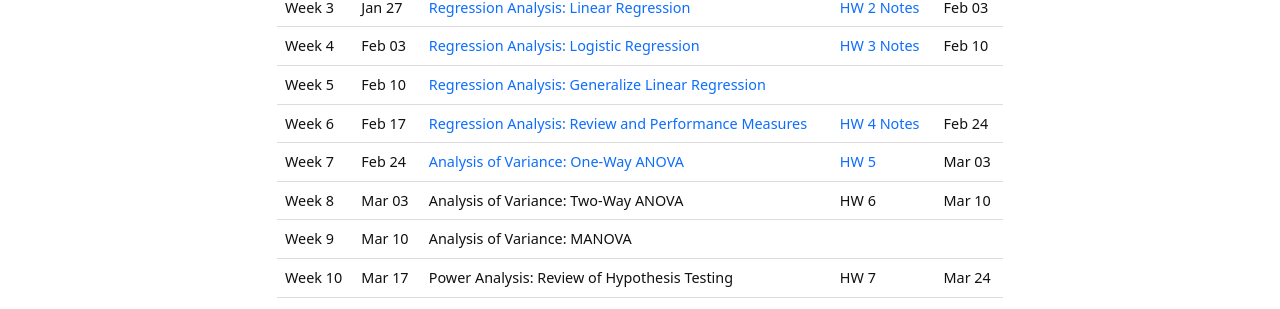
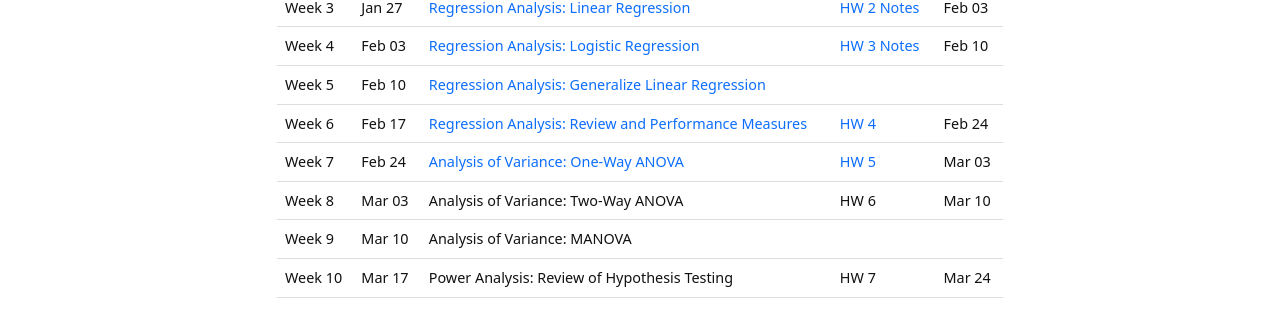
Before and after one commit to XiaoyuLiang/BIOE806-Spring2022, a Jekyll site: the page built from content/2-Schedule.md, in a window 1280 px wide. Shown: the part 264-573 px from the top of the page. Built offline with Jekyll 4.4.1, drawn with Linux system fonts in a browser that asks for light colours.

Commit message:
Update 2-Schedule.md

```diff
--- a/content/2-Schedule.md
+++ b/content/2-Schedule.md
@@ -70,7 +70,7 @@ tr:hover {background-color: #D6EEEE;}
     <td>Week 6</td>
     <td>Feb 17</td>
     <td><a href="/BIOE806-Spring2022/Lecture/6-Regression-Analysis-Review-and-Performance-Measures.html">Regression Analysis: Review and Performance Measures</a></td>
-    <td><a href="/BIOE806-Spring2022/HW/HW4.html">HW 4</a> <a href="/BIOE806-Spring2022/HW/HW4-Notes.html">Notes</a></td>
+    <td><a href="/BIOE806-Spring2022/HW/HW4.html">HW 4</a></td>
     <td>Feb 24</td>
   </tr>
     <tr>
```
